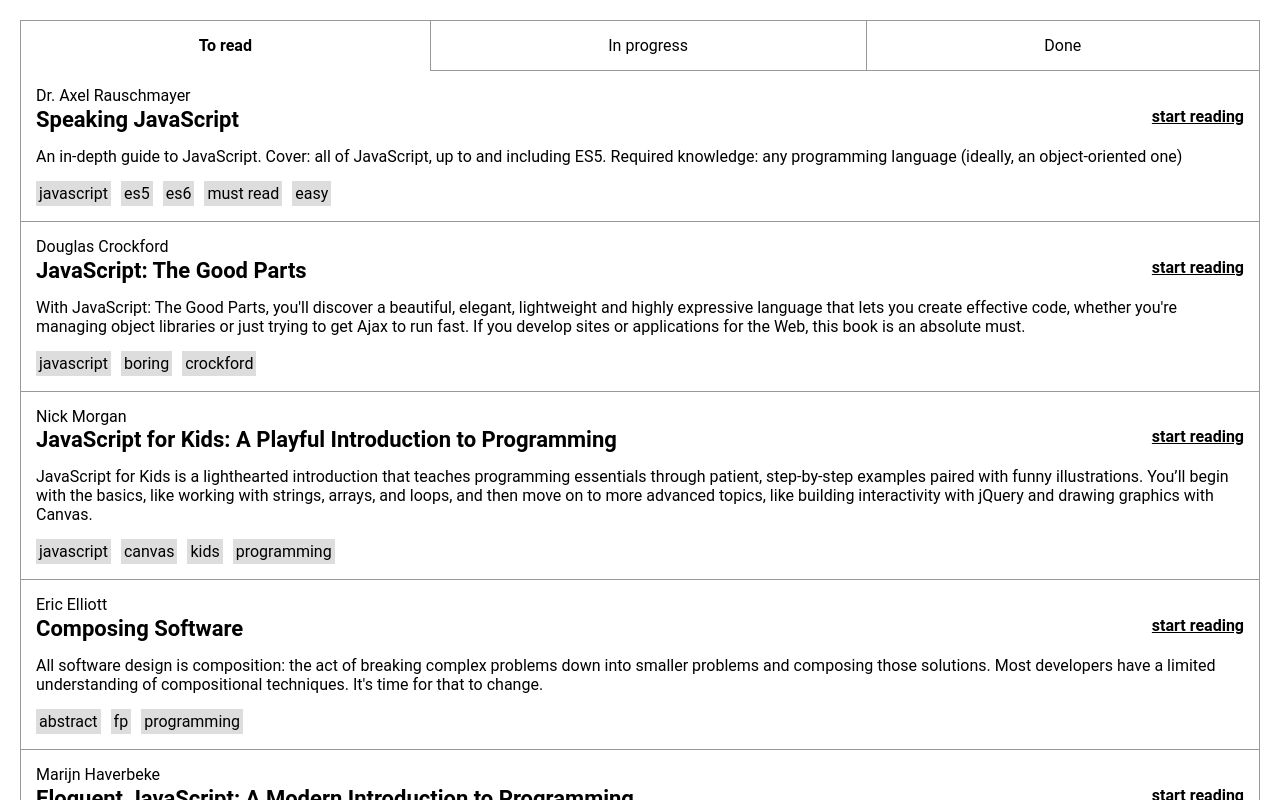
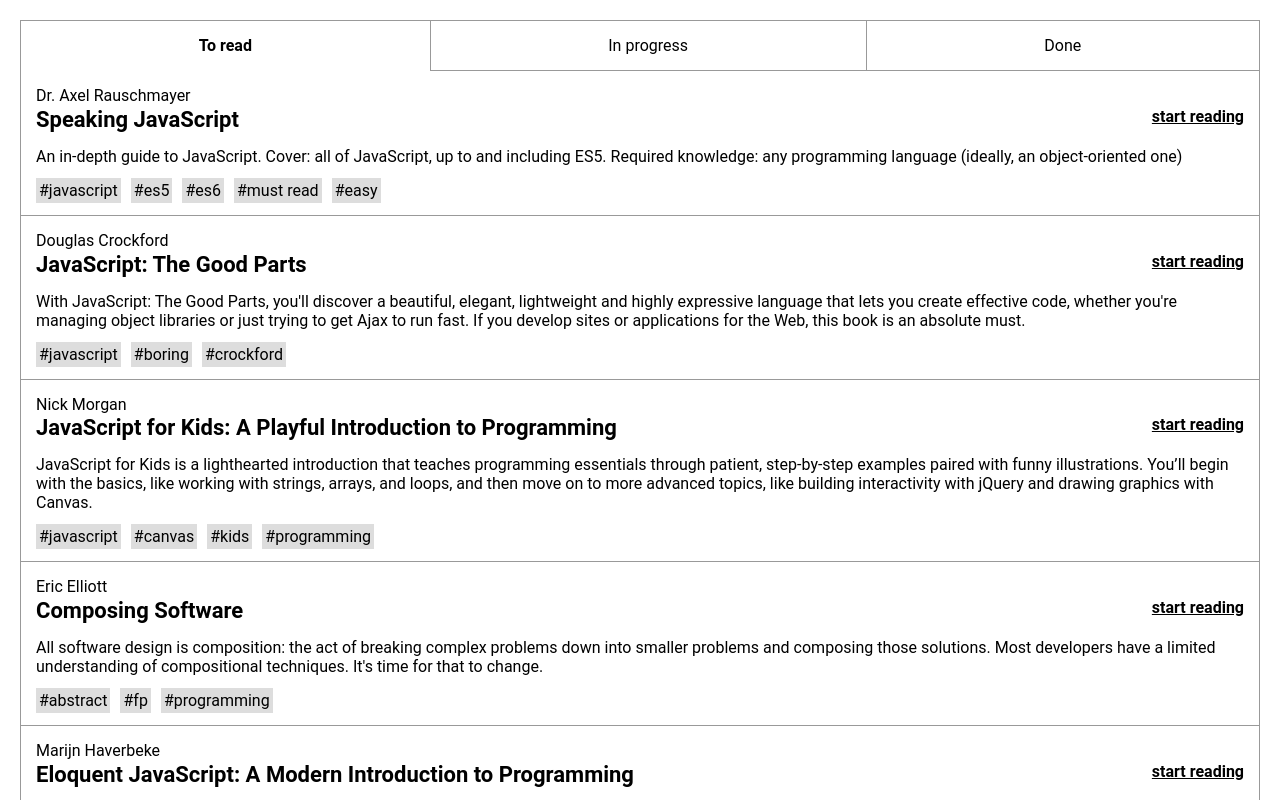
Before and after one commit to belanEu/test-task, a React (Create React App) app in the folder frontend/: page / in a window 1280 px wide. Shown: the top 800 px of the page. Built offline with nearby package versions, Linux system fonts and the light colour scheme.

Commit message:
created Tag

```diff
--- a/frontend/src/components/BookList/Book.js
+++ b/frontend/src/components/BookList/Book.js
@@ -1,3 +1,4 @@
+import { Tag } from './Tag';
 import './BookList.sass';
 
 export const Book = ({ data }) => {
@@ -19,7 +20,9 @@ export const Book = ({ data }) => {
             </div>
 
             <div className='tags'>
-                { tags.map(tag => <span key={`${id}-${tag}`} className='tag'>{ tag }</span>) }
+                { tags.map(tag => <span key={`${id}-${tag}`} className='tag-wrapper'>
+                    <Tag text={tag} />
+                </span>) }
             </div>
         </div>
     );
--- a/frontend/src/components/BookList/BookList.sass
+++ b/frontend/src/components/BookList/BookList.sass
@@ -64,4 +64,6 @@ $border: 1px solid #999
     .tag
         padding: 3px
         background-color: #ddd
-        margin-right: 10px
+
+        &-wrapper
+            margin-right: 10px
--- a/frontend/src/components/BookList/Filters.js
+++ b/frontend/src/components/BookList/Filters.js
@@ -1,11 +1,12 @@
 import './BookList.sass';
+import { Tag } from './Tag';
 
 export const Filters = ({ tags }) => {
     return (
         <div className='filters'>
             <span className='text'>Filtered by tags:</span>
-            { tags.map(tag => <span key={`filter-${tag}`} className='tag'>
-                { tag }
+            { tags.map(tag => <span key={`filter-${tag}`} className='tag-wrapper'>
+                    <Tag text={tag} />
                 </span>) }
             <span>(<a>clear</a>)</span>
         </div>
--- /dev/null
+++ b/frontend/src/components/BookList/Tag.js
@@ -0,0 +1,7 @@
+import './BookList.sass';
+
+export const Tag = ({text}) => {
+    return (
+        <span className='tag'>#{ text }</span>
+    );
+};
```
